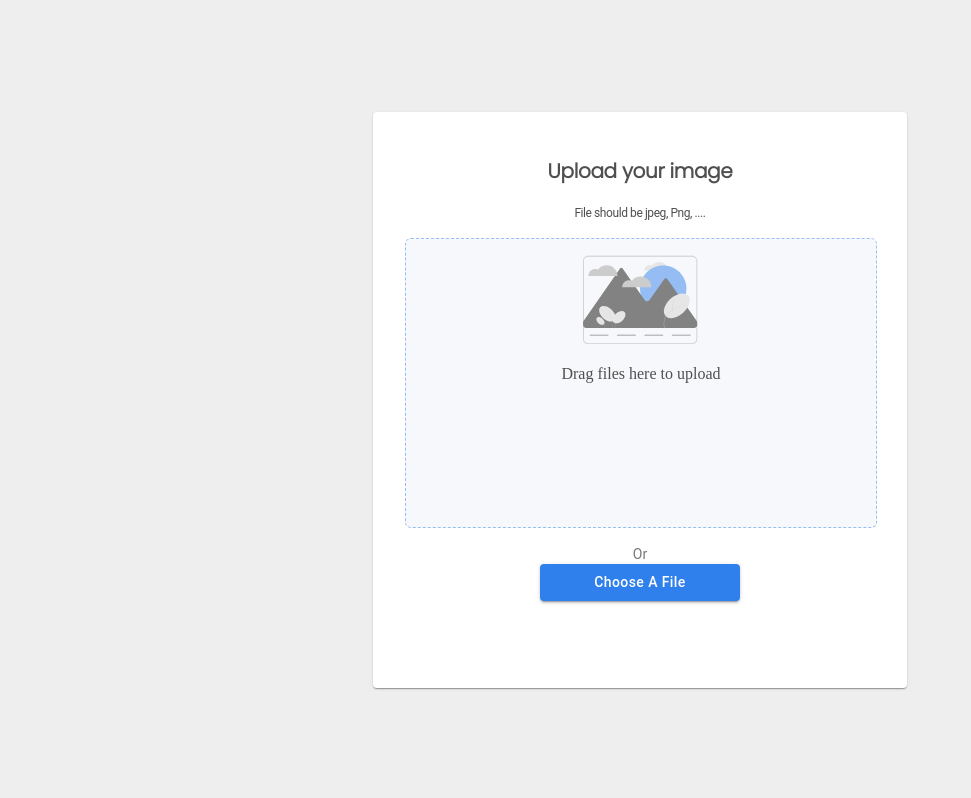
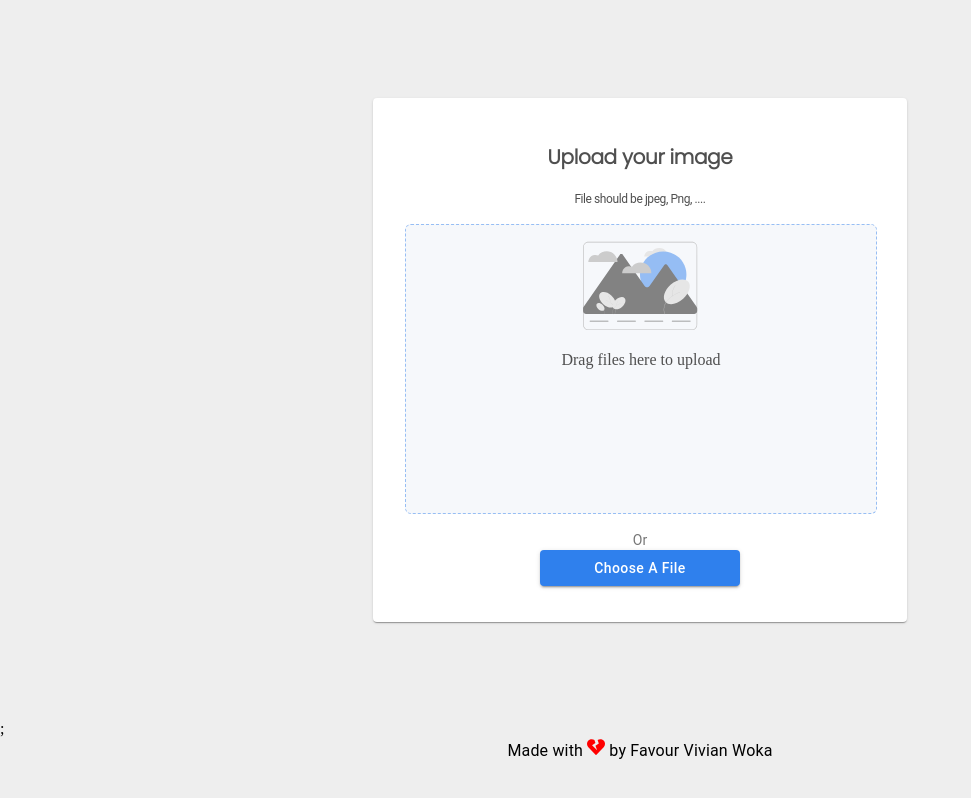
Before and after one commit to FayVik/Image-uploader, a React (Create React App) app: page / in a window 1280 px wide. Shown: the whole page, without its empty margins (0-971 px from the left). Built offline with nearby package versions, Linux system fonts and the light colour scheme; no server answers.

Commit message:
add footer

```diff
--- /dev/null
+++ b/src/component/Footer.js
@@ -0,0 +1,32 @@
+import React from 'react';
+import { makeStyles } from '@material-ui/core/styles';
+import { Typography } from '@material-ui/core';
+import Grid from '@material-ui/core/Grid';
+import { FaHeartBroken } from 'react-icons/fa';
+
+const useStyles = makeStyles((theme) => ({
+	text: {
+		fontSize: '16px',
+	},
+	icon: {
+		color: 'red',
+	},
+}));
+
+function Footer() {
+	const classes = useStyles();
+	return (
+		<div>
+			<Grid container alignItems='center' justifyContent='center'>
+				<Grid item xs={12} sm={12} md={12} lg={12} align='center'>
+					<Typography variant='body2' className={classes.text} component='h2'>
+						Made with <FaHeartBroken size={18} className={classes.icon} /> by
+						Favour Vivian Woka
+					</Typography>
+				</Grid>
+			</Grid>
+		</div>
+	);
+}
+
+export default Footer;
--- a/src/pages/Dahboard.js
+++ b/src/pages/Dahboard.js
@@ -10,12 +10,13 @@ import { storage } from '../firebase';
 import { VscCheck } from 'react-icons/vsc';
 import '../App.css';
 import { LazyLoadImage } from 'react-lazy-load-image-component';
+import Footer from '../component/Footer';
 
 const useStyles = makeStyles((theme) => ({
 	root: {
 		flexGrow: 1,
 		width: '100%',
-		height: '100vh',
+		height: '90vh',
 		margin: '0',
 		padding: '0',
 	},
@@ -23,7 +24,6 @@ const useStyles = makeStyles((theme) => ({
 		padding: theme.spacing(2),
 		textAlign: 'center',
 		color: theme.palette.text.secondary,
-		minHeight: '68vh',
 	},
 	typo: {
 		fontSize: '20px',
@@ -80,6 +80,7 @@ const useStyles = makeStyles((theme) => ({
 		alignItems: 'center',
 		justifyContent: 'space-between',
 		padding: '0 2px',
+		marginBottom: '20px',
 	},
 	inputText: {
 		width: '82%',
@@ -178,7 +179,9 @@ function Dahboard() {
 		);
 	};
 
-	return imageAsUrl === '' ? (
+	return (
+		<div>
+			{imageAsUrl === '' ? (
 				<div>
 					<Grid
 						className={classes.root}
@@ -186,10 +189,14 @@ function Dahboard() {
 						alignItems='center'
 						justifyContent='center'
 					>
-				<Grid item xs={12} sm={6} md={6} lg={5}>
+						<Grid item xs={12} sm={10} md={10} lg={5}>
 							{loading === false ? (
 								<Paper className={classes.paper}>
-							<Typography variant='h1' className={classes.typo} component='h2'>
+									<Typography
+										variant='h1'
+										className={classes.typo}
+										component='h2'
+									>
 										Upload your image
 									</Typography>
 									<Typography
@@ -207,6 +214,7 @@ function Dahboard() {
 									<Typography variant='body2' component='p'>
 										Or
 									</Typography>
+									<div style={{ marginBottom: '20px' }}>
 										<input
 											accept='image/*'
 											className={classes.input}
@@ -224,6 +232,7 @@ function Dahboard() {
 												Choose a file
 											</Button>
 										</label>
+									</div>
 								</Paper>
 							) : (
 								<Paper>
@@ -257,7 +266,11 @@ function Dahboard() {
 								<div>
 									<VscCheck size={36} className={classes.status} />
 								</div>
-						<Typography variant='h1' className={classes.suce} component='h2'>
+								<Typography
+									variant='h1'
+									className={classes.suce}
+									component='h2'
+								>
 									Uploaded Successfully!
 								</Typography>
 								<CardContent>
@@ -300,6 +313,14 @@ function Dahboard() {
 						</Grid>
 					</Grid>
 				</div>
+			)}
+			;
+			<Grid container alignItems='center' justifyContent='center'>
+				<Grid item xs={12} sm={6} md={6} lg={5}>
+					<Footer />
+				</Grid>
+			</Grid>
+		</div>
 	);
 }
 
```
Lines whose indentation alone changed are shown as unchanged.
